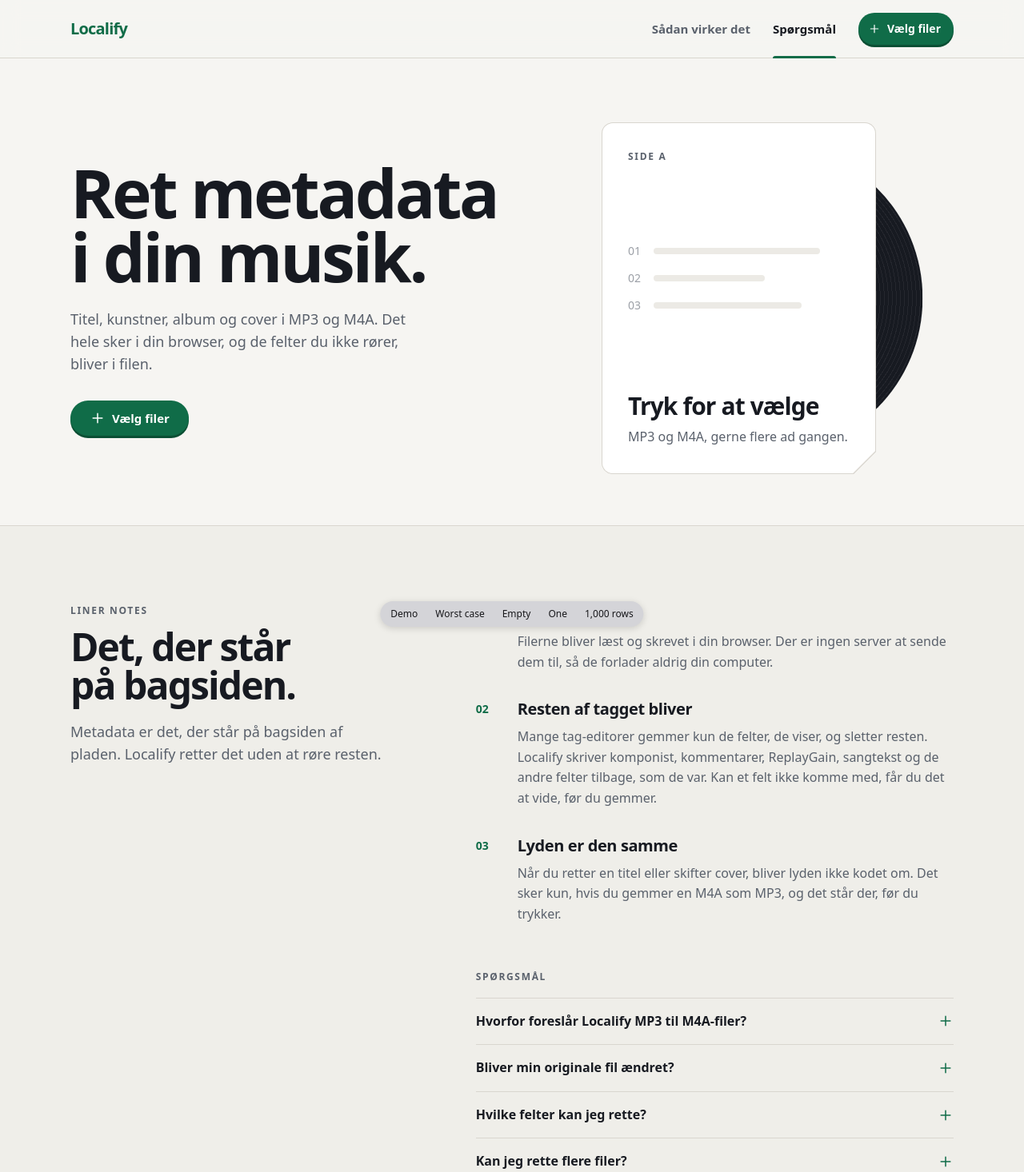
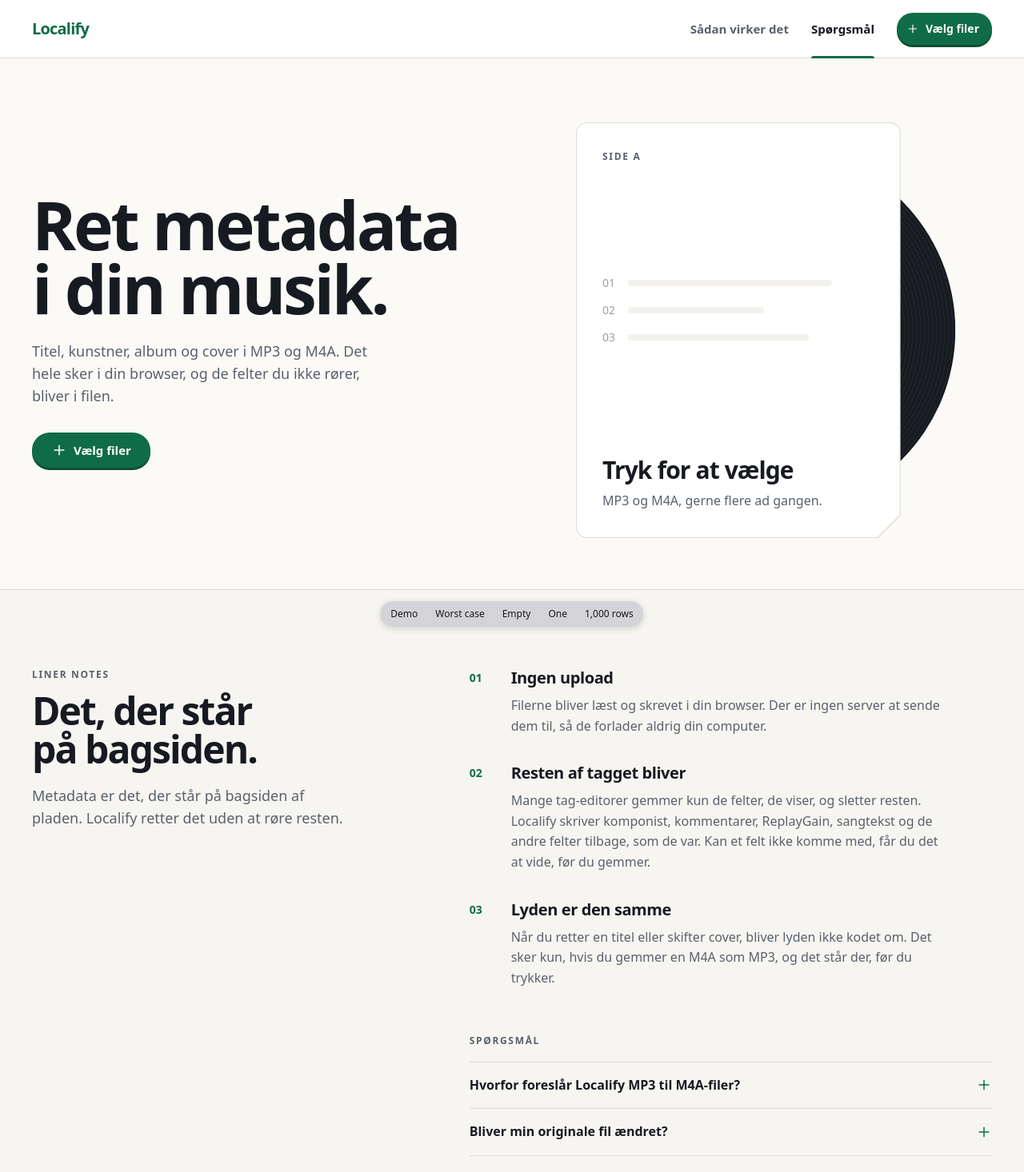
Before and after one commit to williloft/localify, a React (Vite) app: page / in a window 1280 px wide. Shown: the top 1466 px of the page at 80% size. Built offline with nearby package versions, Linux system fonts and the light colour scheme.

Commit message:
feat(layout): lighten the surfaces and use a fluid page frame (closes #13)

```diff
--- a/index.html
+++ b/index.html
@@ -5,7 +5,7 @@
     <meta name="viewport" content="width=device-width, initial-scale=1.0" />
     <title>Localify: ret metadata i MP3 og M4A i browseren</title>
     <meta name="description" content="Ret titel, kunstner, album og cover i dine MP3- og M4A-filer. Ingen upload og ingen server: filerne forlader aldrig din computer." />
-    <meta name="theme-color" content="#f6f5f2" />
+    <meta name="theme-color" content="#ffffff" />
     <link rel="icon" href="/favicon.svg" type="image/svg+xml" />
   </head>
   <body>
--- a/src/About.tsx
+++ b/src/About.tsx
@@ -44,8 +44,8 @@
 
 export function About() {
   return (
-    <section id="om" aria-labelledby="about-title" className="scroll-mt-16 border-t border-line bg-sunken/60">
-      <div className="mx-auto max-w-6xl px-4 sm:px-6 py-16 sm:py-24 grid grid-cols-[minmax(0,1fr)] gap-14 lg:grid-cols-[minmax(0,5fr)_minmax(0,7fr)] lg:gap-20">
+    <section id="om" aria-labelledby="about-title" className="scroll-mt-16 border-t border-line bg-sunken/50">
+      <div className="page-frame py-16 sm:py-24 grid grid-cols-[minmax(0,1fr)] gap-14 lg:grid-cols-[minmax(0,5fr)_minmax(0,7fr)] lg:gap-20">
         <div>
           <p className="eyebrow text-ink-dim">Liner notes</p>
           <h2
--- a/src/App.tsx
+++ b/src/App.tsx
@@ -516,9 +516,9 @@
     <div className="min-h-dvh flex flex-col">
       <a href="#main" className="skip-link">Spring til indhold</a>
 
-      {/* As Lofty's: paper glass with a blur, a hairline under it, 72px tall. */}
-      <header className="sticky top-0 z-40 border-b border-line bg-paper/90 backdrop-blur-md">
-        <nav aria-label="Hovedmenu" className="mx-auto max-w-6xl px-4 sm:px-6 min-h-[72px] flex flex-wrap items-stretch justify-between gap-x-4">
+      {/* As Lofty's: white glass with a blur, a hairline under it, 72px tall. */}
+      <header className="sticky top-0 z-40 border-b border-line bg-surface/95 backdrop-blur-md">
+        <nav aria-label="Hovedmenu" className="page-frame min-h-[72px] flex flex-wrap items-stretch justify-between gap-x-4">
           <a
             href="/"
             onClick={(e) => {
@@ -570,9 +570,9 @@
       <main id="main" className="flex-grow">
         <section
           aria-labelledby="title"
-          className={`mx-auto max-w-6xl px-4 sm:px-6 overflow-x-clip ${empty ? 'pt-12 sm:pt-20 pb-16' : 'pt-8 pb-12'}`}
+          className={`page-frame overflow-x-clip ${empty ? 'pt-12 sm:pt-20 pb-16' : 'pt-8 pb-12'}`}
         >
-          <div className={empty ? 'grid grid-cols-[minmax(0,1fr)] lg:grid-cols-[minmax(0,1fr)_minmax(0,440px)] gap-10 lg:gap-16 items-center' : ''}>
+          <div className={empty ? 'grid grid-cols-[minmax(0,1fr)] lg:grid-cols-[minmax(0,1fr)_minmax(0,520px)] gap-10 lg:gap-16 xl:gap-24 items-center' : ''}>
             <div className={empty ? '' : 'flex flex-wrap items-end justify-between gap-x-8 gap-y-2 mb-6'}>
               <h1
                 id="title"
@@ -610,7 +610,7 @@
                 {...dropHandlers}
                 onClick={pick}
                 aria-label="Vælg musikfiler, eller slip dem her"
-                className="lift group relative block w-full max-w-[440px] mx-auto lg:mx-0 aspect-square"
+                className="lift group relative block w-full max-w-[440px] lg:max-w-[520px] mx-auto lg:mx-0 aspect-square"
               >
                 {/* The record peeks out of the sleeve, and slides further out on hover. */}
                 <span
@@ -664,7 +664,7 @@
           {!empty && <div role="alert">{errorBox}</div>}
 
           {!empty && (
-            <div className="mt-6 grid grid-cols-1 lg:grid-cols-[320px_minmax(0,1fr)] gap-6 items-start">
+            <div className="mt-6 grid grid-cols-1 lg:grid-cols-[minmax(300px,24%)_minmax(0,1fr)] xl:grid-cols-[minmax(340px,26%)_minmax(0,1fr)] gap-6 xl:gap-8 items-start">
               <aside
                 {...dropHandlers}
                 aria-label="Dine filer"
@@ -841,7 +841,7 @@
         * print with the signature under a hairline.
         */}
       <footer className="border-t-4 border-brand bg-surface text-sm text-ink-dim">
-        <div className="mx-auto grid max-w-6xl grid-cols-2 gap-x-8 gap-y-8 px-4 pb-8 pt-12 sm:gap-x-12 sm:px-6 md:grid-cols-[minmax(0,2fr)_minmax(0,1fr)_minmax(0,1fr)]">
+        <div className="page-frame grid grid-cols-2 gap-x-8 gap-y-8 pb-8 pt-12 sm:gap-x-12 md:grid-cols-[minmax(0,2fr)_minmax(0,1fr)_minmax(0,1fr)]">
           <div className="col-span-2 md:col-span-1">
             <p className="font-display text-xl font-extrabold tracking-[-0.04em] text-brand">Localify</p>
             <p className="mt-3 max-w-[42ch] leading-relaxed">
@@ -870,7 +870,7 @@
           </div>
         </div>
 
-        <div className="mx-auto max-w-6xl px-4 sm:px-6">
+        <div className="page-frame">
           <div className="flex flex-col gap-1 border-t border-line py-3 sm:flex-row sm:items-center sm:justify-between sm:gap-8">
             <p className="text-[0.8125rem]">
               © {new Date().getFullYear()} Localify · Ikke tilknyttet Spotify. Navne og varemærker tilhører deres ejere.
--- a/src/Privacy.tsx
+++ b/src/Privacy.tsx
@@ -5,7 +5,7 @@
 export function Privacy() {
   return (
     <section id="privatliv" aria-labelledby="privacy-title" className="scroll-mt-16 border-t border-line">
-      <div className="mx-auto max-w-6xl px-4 sm:px-6 py-16 sm:py-20 grid grid-cols-[minmax(0,1fr)] gap-8 lg:grid-cols-[minmax(0,5fr)_minmax(0,7fr)] lg:gap-20">
+      <div className="page-frame py-16 sm:py-20 grid grid-cols-[minmax(0,1fr)] gap-8 lg:grid-cols-[minmax(0,5fr)_minmax(0,7fr)] lg:gap-20">
         <div>
           <p className="eyebrow text-ink-dim">Privatliv</p>
           <h2
--- a/src/index.css
+++ b/src/index.css
@@ -4,7 +4,7 @@
 
 @layer base {
   html {
-    background-color: #f6f5f2;
+    background-color: #fbfaf7;
     -webkit-tap-highlight-color: transparent;
     -webkit-text-size-adjust: 100%;
     /* Room for the sticky header when jumping to an anchor. */
@@ -18,7 +18,7 @@
   }
 
   body {
-    background-color: #f6f5f2;
+    background-color: #fbfaf7;
     color: #171a21;
     font-family: 'Hanken Grotesk Variable', ui-sans-serif, system-ui, sans-serif;
     font-size: 1rem;
@@ -91,7 +91,7 @@
     position: relative;
     padding: 1px;
     border-radius: 14px;
-    background: #d9d6cf;
+    background: #dedbd3;
     clip-path: var(--cut);
     transition: background-color 0.18s var(--ease-out);
   }
@@ -115,7 +115,7 @@
     }
 
     .lift:hover .card {
-      background: #b5b0a5;
+      background: #bdb8ac;
     }
   }
 
@@ -135,6 +135,32 @@
     text-transform: uppercase;
   }
 
+  /* One fluid frame for header, sections and footer: shared edges and gutters. */
+  .page-frame {
+    margin-inline: auto;
+    width: 100%;
+    max-width: 1680px;
+    padding-inline: 1rem;
+  }
+
+  @media (min-width: 640px) {
+    .page-frame {
+      padding-inline: 1.5rem;
+    }
+  }
+
+  @media (min-width: 1024px) {
+    .page-frame {
+      padding-inline: 2.5rem;
+    }
+  }
+
+  @media (min-width: 1536px) {
+    .page-frame {
+      padding-inline: 3.5rem;
+    }
+  }
+
   .skip-link {
     position: fixed;
     left: 16px;
@@ -143,7 +169,7 @@
     padding: 10px 16px;
     border-radius: 9999px;
     background: #171a21;
-    color: #f6f5f2;
+    color: #fbfaf7;
     font-weight: 700;
   }
 
--- a/tailwind.config.ts
+++ b/tailwind.config.ts
@@ -18,12 +18,12 @@
         sans: ["'Hanken Grotesk Variable'", "ui-sans-serif", "system-ui", "sans-serif"],
       },
       colors: {
-        paper: "#f6f5f2",
-        sunken: "#eceae5",
+        paper: "#fbfaf7",
+        sunken: "#f3f1ec",
         surface: "#ffffff",
         ink: "#171a21",
         "ink-dim": "#5a616c",
-        line: "#d9d6cf",
+        line: "#dedbd3",
         // Field borders: 3:1 against white, as WCAG asks of control edges.
         outline: "#6d7980",
         brand: "#106c48",
```
